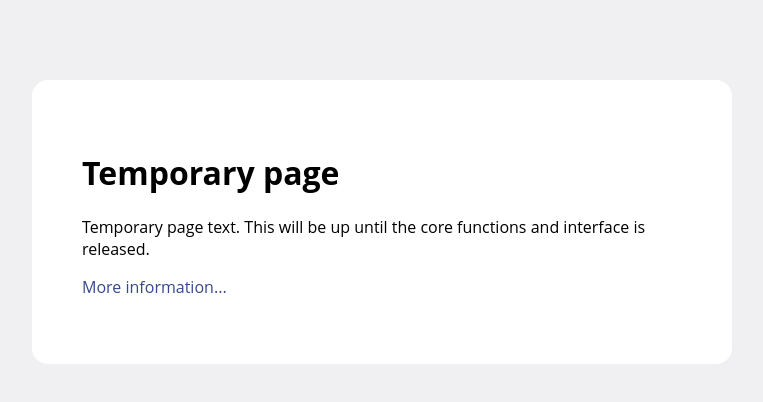
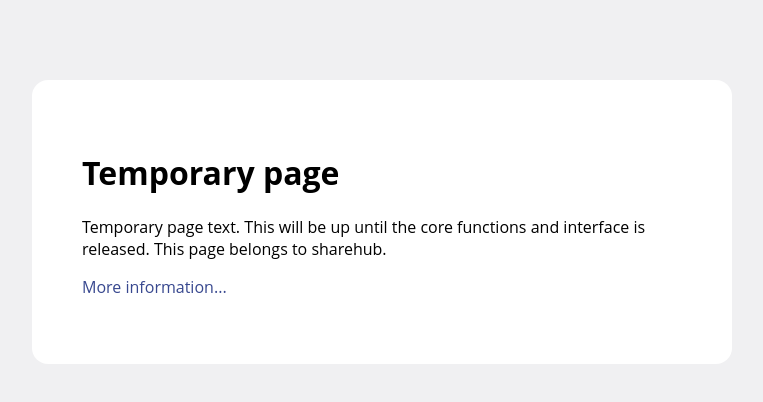
Before and after one commit to owlg/sharehub, a plain HTML site: page index.html in a window 1280 px wide. Shown: the whole page, without its empty margins (258-1021 px from the left). Drawn offline with Linux system fonts and the light colour scheme.

Commit message:
Minor edits: making it clearer and better
Minor edits and  changes to page title and additional information

```diff
--- a/index.html
+++ b/index.html
@@ -2,7 +2,7 @@
 <!doctype html>
 <html>
 <head>
-    <title>Example Domain</title>
+    <title>Temporary page</title>
 
     <meta charset="utf-8" />
     <meta http-equiv="Content-type" content="text/html; charset=utf-8" />
@@ -43,7 +43,7 @@
 <body>
 <div>
     <h1>Temporary page</h1>
-    <p>Temporary page text. This will be up until the core functions and interface is released.</p>
+    <p>Temporary page text. This will be up until the core functions and interface is released. This page belongs to sharehub.</p>
     <p><a href="http://site.owlgz.com/blog">More information...</a></p>
 </div>
 </body>
```
